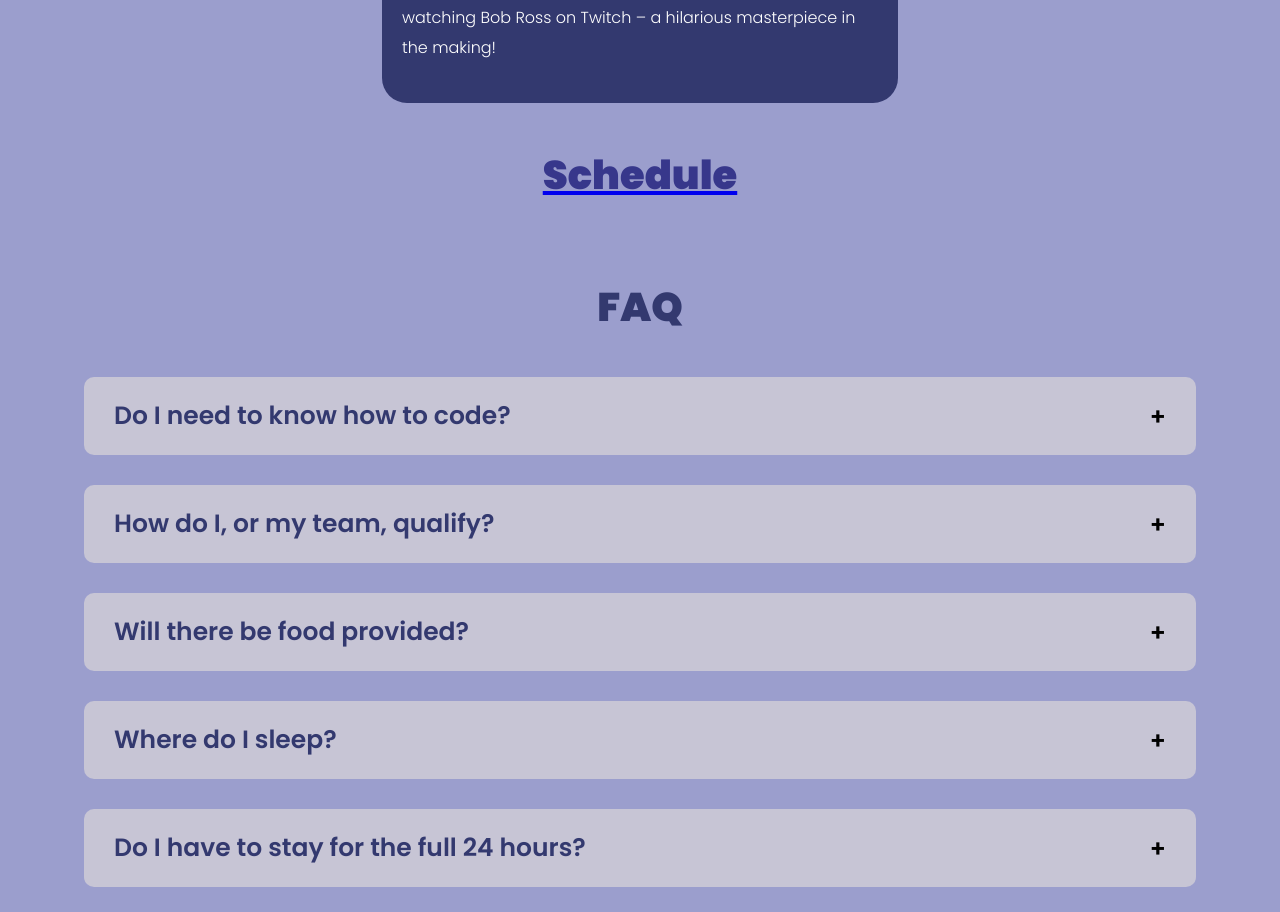
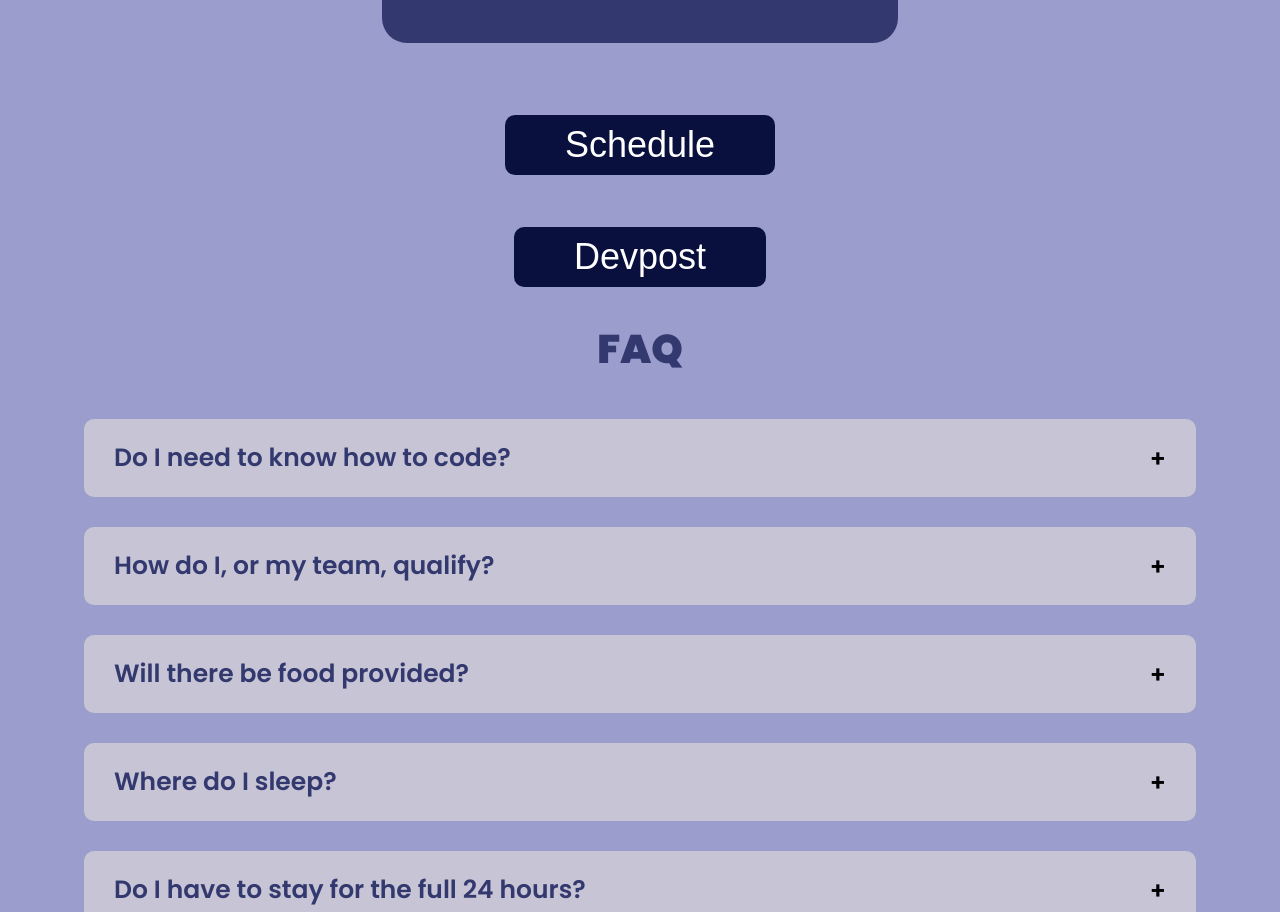
Before and after one commit to bccss/hacktheheights, a React (Create React App) app: page / in a window 1280 px wide. Shown: the part 2169-3081 px from the top of the page. Built offline with nearby package versions, Linux system fonts and the light colour scheme.

Commit message:
schedule and devpost buttons

```diff
--- a/src/sections/components/Events.jsx
+++ b/src/sections/components/Events.jsx
@@ -43,6 +43,7 @@ function Events() {
   ]);
 
   const scheduleImagePath = "/images/schedule.png";
+  const devpostLink = "https://hack-the-heights-8.devpost.com/";
 
   return (
     <>
@@ -63,18 +64,25 @@ function Events() {
                     </div>
                   </div>
                   <div className="card-content">
-                    <p></p>
                     <p>{card.text}</p>
+                    {/* Here you can add a button if you want to link to something */}
                   </div>
-                  {/*{<button className="btn">Learn More</button>}*/}
                 </div>
               ))}
             </div>
             <div className='schedule-container'>
-              {/* Link that opens the schedule image in a new tab */}
-              <a href={scheduleImagePath} target="_blank" rel="noopener noreferrer" className='schedule-link'>
-                <h1>Schedule</h1>
-              </a>
+              <button className='btn schedule-btn'>
+                <a href={scheduleImagePath} target="_blank" rel="noopener noreferrer">
+                  Schedule
+                </a>
+              </button>
+            </div>
+            <div className='schedule-container'>
+              <button className='btn devpost-btn'>
+                <a href={devpostLink} target="_blank" rel="noopener noreferrer">
+                  Devpost
+                </a>
+              </button>
             </div>
           </div>
         </section>
--- a/src/sections/stylesheets/Events.css
+++ b/src/sections/stylesheets/Events.css
@@ -168,3 +168,50 @@ h1{
     text-align: center;
     margin: auto;
 }
+
+.schedule-btn a, .devpost-btn a {
+    color: #f3eccc; /* Set the text color for links inside buttons */
+    text-decoration: none; /* Remove underline from links */
+    display: block; /* Make the link fill the button */
+    height: 100%; /* Extend link area to the whole button height */
+    width: 100%; /* Extend link area to the whole button width */
+    line-height: 40px; /* Center text vertically */
+}
+
+.btn {
+    border: none;
+    outline: none;
+    background: #0a103e;
+    max-width: none; /* This allows the button to expand as needed */
+    border-radius: 10px;
+    width: auto; /* Adjust the width as needed */
+    padding: 30px 60px; /* Increase padding to provide more space around the text */
+    display: inline-flex; /* Use inline-flex to allow the button to shrink/grow with content */
+    justify-content: center;
+    align-items: center;
+    align-self: center; /* Center the button if it's not full width */
+    margin-top: 20px;
+    color: #ffffff;
+    text-align: center;
+    font-size: 36px; /* Your desired font size */
+    font-weight: 500;
+    cursor: pointer; /* To indicate the element is clickable */
+    text-decoration: none; /* Remove underline from text */
+}
+
+/* Adjust the a tag inside the button to fill the button and center the text */
+.btn a {
+    color: inherit; /* Take the text color from the button */
+    text-decoration: none; /* Remove underline */
+    display: flex; /* Use flex to center the text inside the anchor */
+    align-items: center;
+    justify-content: center;
+    height: 100%; /* Full height of the button */
+    width: 100%; /* Full width of the button */
+}
+
+.btn:hover {
+    background: #F2EBDD;
+    color: #0a103e;
+    font-weight: 700;
+}
```
